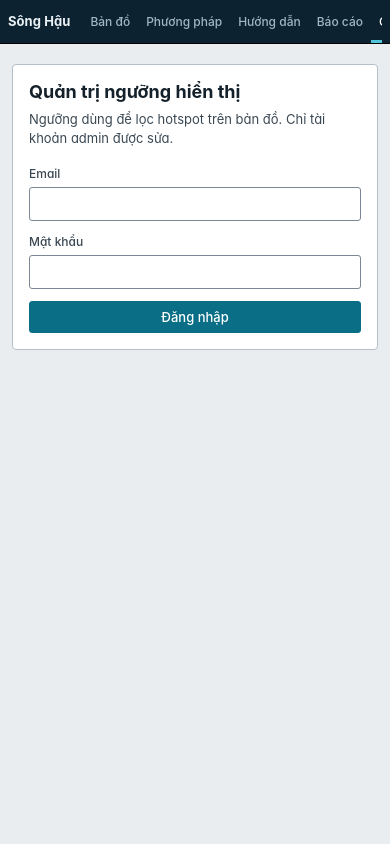
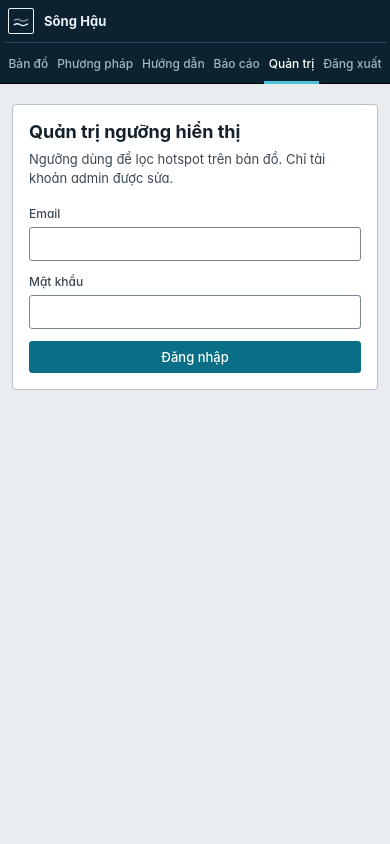
Before and after one commit to nvs15122k4/web-gis, a Laravel app: page /admin in a window 390 px wide. Run offline with Laravel 12, Linux system fonts and the light colour scheme; a user stored in the database is signed in; data comes from the database, SQL or seed files in the repository; style sheets or scripts are compiled from the project's sources.

Commit message:
fix(ui): thanh điều hướng điện thoại xuống hàng riêng, không còn mục bị cắt

```diff
--- a/web/resources/css/responsive.css
+++ b/web/resources/css/responsive.css
@@ -18,3 +18,20 @@
 @media (max-width: 720px) {
     .brand-text strong { white-space: nowrap; }
 }
+/* Điện thoại hẹp: thanh điều hướng xuống hàng riêng, chia đều chiều ngang để không mục nào bị cắt. */
+@media (max-width: 480px) {
+    :root { --appbar-h: 84px; }
+    .appbar { flex-wrap: wrap; align-content: flex-start; row-gap: 0; padding: 0 4px; }
+    .brand { height: 42px; }
+    .brand-mark { display: grid; }
+    .topnav {
+        order: 3; flex: 1 0 100%; min-width: 0; height: 42px; margin-left: 0; overflow-x: auto;
+        border-top: 1px solid var(--bar-line);
+    }
+    .topnav a, .topnav button { flex: 1 0 auto; justify-content: center; padding: 0 5px; font-size: var(--fs-sm); }
+    .nav-logout { flex: 1 0 auto; border-left: 0; }
+    .nav-logout button { width: 100%; }
+}
+@media (max-width: 400px) {
+    .topnav a, .topnav button { padding: 0 3px; font-size: 12px; }
+}
```
